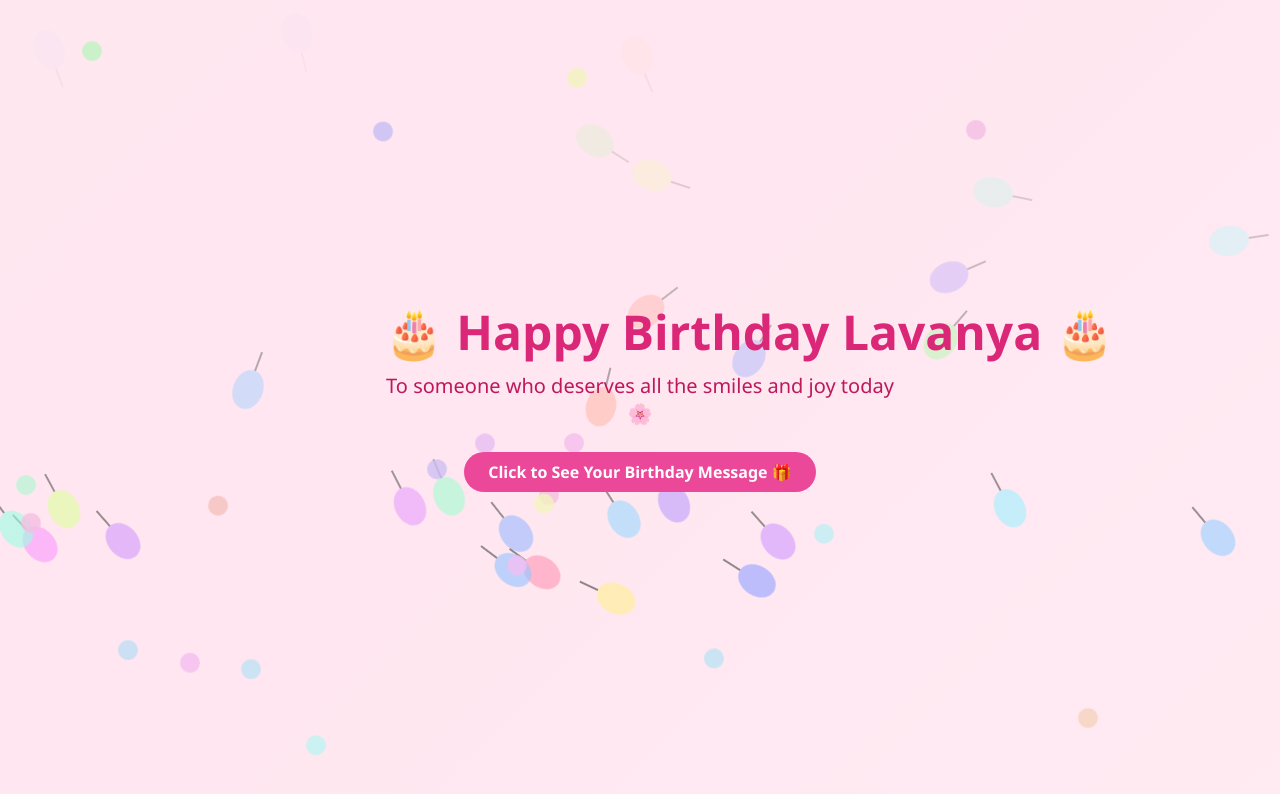
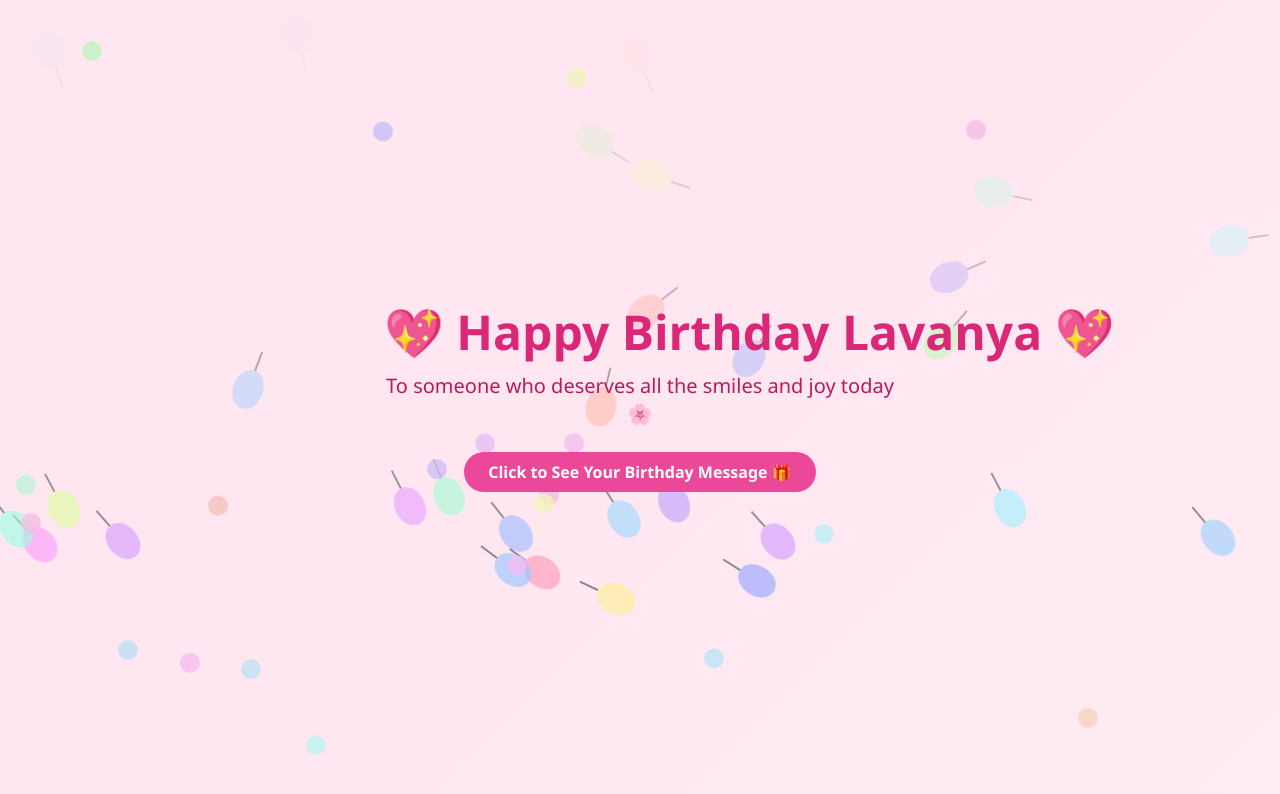
Before and after one commit to Lavanya0216/lav, a plain HTML site: page index.html in a window 1280 px wide. Drawn offline with nearby package versions, Linux system fonts and the light colour scheme.

Commit message:
index.html

```diff
--- a/index.html
+++ b/index.html
@@ -82,7 +82,7 @@
 
   <!-- Content -->
   <div class="z-10 max-w-lg w-full">
-    <h1 class="text-4xl sm:text-5xl font-bold text-pink-600 mb-4 leading-tight whitespace-nowrap">🎂 Happy Birthday Lavanya 🎂</h1>
+    <h1 class="text-4xl sm:text-5xl font-bold text-pink-600 mb-4 leading-tight whitespace-nowrap">💖 Happy Birthday Lavanya 💖</h1>
     <p class="text-lg sm:text-xl text-pink-700 mb-6">To someone who deserves all the smiles and joy today 🌸</p>
     <button onclick="showWish()" class="bg-pink-500 hover:bg-pink-600 text-white font-semibold py-2 px-6 rounded-full transition w-full sm:w-auto">
       Click to See Your Birthday Message 🎁
```
